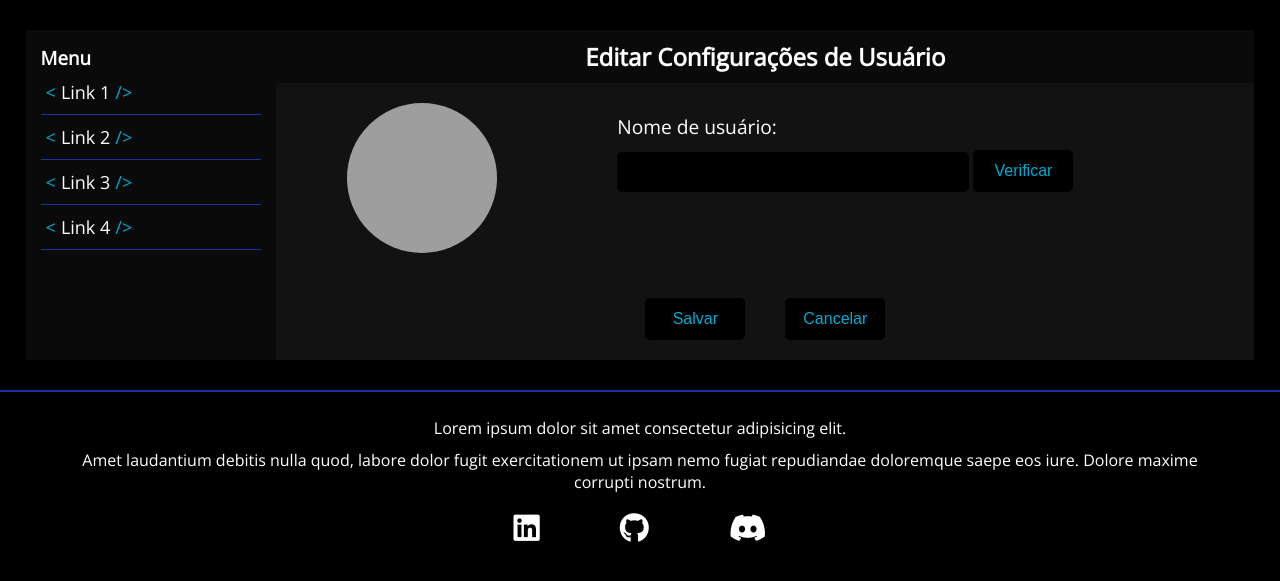
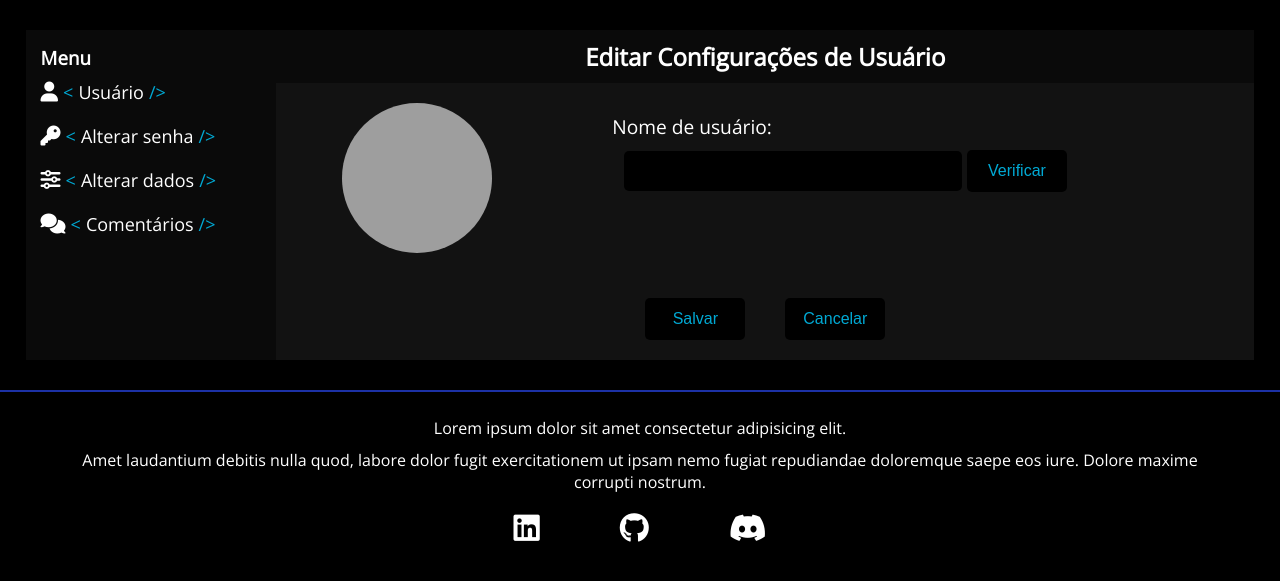
Before and after one commit to LuannaDiStefani/CodeGuide, a PHP site: page /edit-profile.html in a window 1280 px wide. Shown: the part 70-651 px from the top of the page. Run offline with PHP 8.4, Linux system fonts and the light colour scheme; some libraries are stand-ins or nearby versions; grey boxes are pictures that could not be loaded.

Commit message:
Painel de configurações atualizado

```diff
--- a/public/css/edit-profile.css
+++ b/public/css/edit-profile.css
@@ -1,51 +1,238 @@
-section.edit-profile{
+section.admin-panel{
     margin-top: 100px;
 }
 
-section.edit-profile .container{
+section.admin-panel .container{
     margin-bottom: 30px;
     display: flex;
     padding: 0 2%;
 }
 
-section.edit-profile .edit-profile-menu{
+.edit-field-title{
+    background: rgb(10, 10, 10);
+    text-align: center;
+    padding: 10px 0;
+}
+
+ .admin-menu{
     background: rgb(10, 10, 10);
     padding: 15px;
     width: 25%;
-    min-width: 200px;
+    min-width: 220px;
 }
 
-.edit-profile-menu ul li{
+.admin-menu ul li{
+    position: relative;
     font-size: 18px;
     padding: 10px 0;
-    border-bottom: 1px solid var(--color1);
 }
 
-.edit-profile-menu ul li a::before{
+.admin-menu ul li h4{
+    cursor: pointer;
+}
+
+.admin-menu ul li a span::before{
     content: '<';
     padding: 0 5px;
     color: var(--color6);
 }
 
-.edit-profile-menu ul li a::after{
+.admin-menu ul li a span::after{
     content: '/>';
     padding: 0 5px;
     color: var(--color6);
 }
 
 
-.edit-profile-menu ul li a{
+.admin-menu ul li a{
     color: white;
+    transition: all 0.5s ease-in-out;
 }
 
-section.edit-profile .edit-profile-container{
+.admin-menu ul li::before{
+    content: '';
+    position: absolute;
+    bottom: 0;
+    left: 0;
+    width: 0;
+    height: 2px;
+    background: var(--color6);
+    transition: all 0.8s ease;
+}
+
+.admin-menu ul li:hover::before{
     width: 100%;
 }
 
-.edit-field-title{
-    background: rgb(10, 10, 10);
+.admin-menu ul li a:hover{
+    color: var(--color6);
+}
+
+.admin-menu ul li a i{
+    font-size: 20px;
+}
+
+/* Responsividade Menu Admin */
+@media screen and (max-width: 595px) {
+    section.admin-panel .container{
+        flex-direction: column;
+    }
+
+    .admin-menu{
+        width: 100%;
+    }
+
+    .admin-menu ul{
+        display: flex;
+        justify-content: space-around;
+    }
+
+    .admin-menu ul li{
+        text-align: center;
+        border: none;
+    }
+
+    .admin-menu ul li span{
+        display: none;
+    }
+
+    .admin-menu ul li a i{
+        font-size: 3rem;
+    }
+
+
+}
+
+.admin-container{
+    width: 100%;
+}
+
+ .edit-field-user{
+    background: rgba(18, 18, 18, 1);
+    display: flex;
+    max-width: 100%;
+    justify-content: space-around;
+    padding: 20px 0;
+}
+
+
+ .edit-field-user-submit{
+    background: rgba(18, 18, 18, 1);
+    display: flex;
+    padding: 20px;
+    justify-content: center;
+    gap: 40px;
+}
+
+.form-course{
+    width: 100%;
+    padding: 0 20px;
+}
+
+.form-course div{
+    padding: 10px 0;
+}
+
+.form-course .input-course{
+    width: 100%;
+    background: var(--black);
+    font-weight: bold;
+    color: var(--white);
+    padding: 10px 20px;
+    outline: none;
+    border: none;
+    height: 40px;
+    font-family: 'Courier New', Courier, monospace;
+    font-size: 1rem;
+    border-radius: 5px;
+    transition: all 0.5s ease-in-out;
+}
+
+.form-course .input-course:focus{
+    border: 1px solid var(--color6);
+}
+
+.form-course textarea{
+    width: 100%;
+    background: var(--black);
+    font-weight: bold;
+    color: var(--white);
+    padding: 10px 20px;
+    outline: none;
+    border: none;
+    font-family: 'Courier New', Courier, monospace;
+    font-size: 1rem;
+    border-radius: 5px;
+    transition: all 0.5s ease-in-out;
+}
+
+.form-course textarea:focus{
+    border: 1px solid var(--color6);
+}
+
+.form-course .pago{
+    font-size: 1.1rem;
+}
+
+
+.form-course .pago input{
+    width: 30px;
+    background-color: #eee;
+    height: 30px;
+    accent-color: var(--color1);
+}
+
+.form-course .options{
+    color: var(--white);
+    border: 1px solid var(--white);
+    outline: none;
+    width: 100%;
+    background: rgba(0, 0, 0, 1);
+    height: 35px;
+    padding: 20px;
+    font-size: 18px;
+    transition: all 0.3s ease-in-out;
+    -webkit-appearance: none;
+    -moz-appearance: none;
+    text-indent: 1px;
+    text-overflow: '';
+}
+
+.form-course .options:focus{
+    border: 1px solid var(--color6);
+}
+
+.form-course .img-preview{
+    width: 40%;
+    max-width: 250px;
+}
+
+.form-course .img-preview img{
+    width: 100%;
+}
+
+.form-course #upload-button{
+    display: none;
+}
+
+.form-course .upload-button-container{
+    background: rgba(10, 10, 10, 1);
+    padding: 10px;
+    width: 100%;
+    max-width: 250px;
     text-align: center;
-    padding: 10px 0;
+    border-radius: 7px;
+    transition: all 0.3s ease-in;
+}
+
+.form-course .upload-button-container label{
+    font-size: 20px;
+    cursor: pointer;
+}
+
+.form-course .upload-button-container:hover{
+    background: var(--color4);
+    cursor: pointer;
 }
 
 section.edit-profile .edit-field-user{
@@ -57,11 +244,14 @@ section.edit-profile .edit-field-user{
 }
 
 .edit-user-picture{
-    padding: 0 20px;
+    position: relative;
+    padding: 0 10px;
+    transition: all 0.4s ease-in-out;
 }
 
 .edit-user-picture img{
     width: 150px;
+    cursor: pointer;
     height: 150px;
     border-radius: 100%;
     background-position: center;
@@ -70,29 +260,35 @@ section.edit-profile .edit-field-user{
     transition: all 0.4s ease-in-out;
 }
 
-.edit-user-picture{
-    position: relative;
-    transition: all 0.4s ease-in-out;
+.edit-user-picture span{
+    position: absolute;
+    top: 50%;
+    width: 70%;
+    left: 50%;
+    transform: translate(-50%, -50%);
+    cursor: pointer;
+    background: rgba(0, 0, 0, 0.7);
+    border-radius: 10px;
+    text-align: center;
+    padding: 10px 5px;
+    opacity: 0;
 }
 
-.edit-user-picture span{
-    cursor: pointer;
-    position: absolute;
-    background: rgba(0, 0, 0, 0.5);
-    top: 50%;
-    left: 50%;
-    font-size: 18px;
-    border-radius: 10px;
-    text-align: center;
-    padding: 10px;
-    color: var(--color6);
-    opacity: 1 !important;
-    transform: translate(-50%, -50%);
+.edit-user-picture span i{
+    font-size: 22px;
 }
-
 
 .edit-username{
     width: 60%;
+}
+
+.edit-username-form{
+    max-width: 100%;
+    padding: 0 2%;
+    display: flex;
+    flex-wrap: wrap;
+    gap: 5px;
+    align-items: center;
 }
 
 
@@ -127,3 +323,118 @@ section.edit-profile .edit-field-user-submit{
 .edit-username #change-username:focus{
     border: 1px solid var(--color6);
 }
+
+/* Upload Image preview */
+.upload-button{
+    display: none;
+}
+
+/* Responsividade Username-Field */
+@media screen and (max-width: 768px) {
+    .edit-username #change-username{
+        width: 95%;
+    }
+}
+
+/* Model */
+.model-container{
+    position: fixed;
+    display: flex;
+    align-items: center;
+    justify-content: center;
+    min-height: 99vh;
+    width: 99vw;
+    top: 0;
+    left: 0;
+    transition: all 0.5s ease-in-out;
+    transform: scale(0);
+  }
+
+  .model{
+    display: flex;
+    align-items: center;
+    flex-direction: column;
+    height: 450px;
+    max-width: 450px;
+    overflow-y: auto;
+    margin: 0 10px;
+    padding: 20px;
+    color: white;
+    text-align: center;
+    background-color: rgba(0, 0, 0, 0.8);
+    border: 2px solid var(--color2);
+    backdrop-filter: blur(7px);
+    position: relative;
+  }
+
+  .model button{
+    height: 35px;
+    width: 120px;
+    background: #333;
+    color: #fff;
+    outline: none;
+    border: none;
+    border-radius: 50px;
+    font-size: 17px;
+    cursor: pointer;
+    box-shadow: 0 5px 15px rgba(0, 0, 0, .3);
+  }
+
+  .model button:hover{
+    opacity: .9 ;
+  }
+
+  .model .close-button{
+    position: absolute;
+    top: 15px;
+    right: 15px;
+    font-size: 20px;
+    cursor: pointer;
+    transition: all 0.3s ease-in;
+  }
+
+  .model .close-button:hover{
+    color: var(--color6);
+  }
+
+
+/* Upload Image */
+.img-preview{
+    width: 90%;
+    margin: 0 auto;
+    max-width: 250px;
+    padding: 10px;
+}
+
+.img-preview img{
+    width: 100%;
+}
+
+#upload-button{
+    display: none;
+}
+
+.upload-button-container{
+    margin-bottom: 10px;
+    background: rgba(10, 10, 10, 1);
+    padding: 10px;
+    width: 100%;
+    max-width: 250px;
+    text-align: center;
+    border-radius: 7px;
+    transition: all 0.3s ease-in;
+}
+
+.upload-button-container label{
+    font-size: 18px;
+    cursor: pointer;
+}
+
+.upload-button-container:hover{
+    background: var(--color4);
+    cursor: pointer;
+}
+
+.file-name{
+    word-wrap: break-word;
+}
--- a/public/edit-profile.html
+++ b/public/edit-profile.html
@@ -98,40 +98,68 @@
     </div>
 
     <main>
-        <section class="edit-profile">
+        <section class="admin-panel">
             <div class="container">
-                <div class="edit-profile-menu">
+                <div class="admin-menu">
                     <h3>Menu</h3>
                     <ul>
-                        <li><a href="">Link 1</a></li>
-                        <li><a href="">Link 2</a></li>
-                        <li><a href="">Link 3</a></li>
-                        <li><a href="">Link 4</a></li>
+                        <li><a class="target-edit-field" target="1" href=""><i class="fa-solid fa-user" title="Usuário"></i><span>Usuário</span></a></li>
+                        <li><a class="target-edit-field" target="2" href=""><i class="fa-solid fa-key" title="Alterar senha"></i><span>Alterar senha</span></a></li>
+                        <li><a class="target-edit-field" target="3" href=""><i class="fa-solid fa-sliders" title="Alterar dados"></i><span>Alterar dados</span></a></li>
+                        <li><a class="target-edit-field" target="1" href=""><i class="fa-solid fa-comments" title="Comentários"></i><span>Comentários</span></a></li>
                     </ul>
-
                 </div>
-                <div class="edit-profile-container">
-                    <div class="edit-field">
+                <div class="admin-container">
+                    <div class="edit-field target1">
                         <div class="edit-field-title"><h2>Editar Configurações de Usuário</h2></div>
                         <div class="edit-field-user">
                             <div class="edit-user-picture">
                                 <img src="../source/alberto.png">
+                                <span class="open-model">
+                                    <i class="fa-solid fa-image"></i>
+                                    <p><kbd>Escolha uma foto</kbd></p>
+                                </span>
+                            </div>
+                            <div class="model-container">
+                                <div class="model">
+                                    <div>
+                                        <h2>Alterar Foto de perfil</h2>
+                                        <div class="upload">
+                                            <div class="img-preview">
+                                                <img src="../source/alberto.png" id="choosen-img" class="choosen-img" alt="Preview">
+                                                <span id="file-name" class="file-name">Nome do Arquivo</span>
+                                            </div>
+                                            <div class="upload-button-container">
+                                                <input type="file" name="imgcurso" id="upload-button" class="upload-button" accept="image/*">
+                                                <label for="upload-button"><i class="fa-solid fa-image"></i> Escolha uma foto</label>
+                                            </div>
+                                        </div>
+                                    </div>
+                                    <div>
+                                        <button>Ok</button>
+                                        <button>Cancel</button>
+                                    </div>
+                                    <i class="fa-solid fa-xmark close-button"></i>
+                                </div>
                             </div>
                             <div class="edit-username">
                                 <p>Nome de usuário:</p>
-                                <input type="text" name="change-username" id="change-username">
-                                <input type="submit" id="verify-username" class="btn-1" value="Verificar">
+                                <div class="edit-username-form">
+                                    <input type="text" name="change-username" id="change-username">
+                                    <input type="submit" id="verify-username" class="btn-1" value="Verificar">
+                                </div>
                             </div>
                         </div>
                     </div>
-                    <div class="edit-field">
+                    <div class="edit-field target2">
                         <div class="edit-field-data">
-                            <div class="form-password">
-
+                            <div class="teste">
+                                1234
                             </div>
                         </div>
                     </div>
-                    <div class="edit-field">
+                    <div class="edit-field target3">
+                        Lorem ipsum dolor sit, amet consectetur adipisicing elit. Qui esse nostrum accusantium aliquid totam tempora ut quod earum recusandae fugit quasi et voluptatum neque, dolorum natus a quis itaque? Veniam?
 
                     </div>
 
--- a/public/js/main.js
+++ b/public/js/main.js
@@ -147,7 +147,7 @@ $(categoryButton).click(function () {
 });
 
 //Página de Perfil - Adicionar Stack
-$(".add-stack").click(function () {
+$(".open-model").click(function () {
   $(".model-container").css("transform", "scale(1)");
   setTimeout(function () {
     $(".model-container").css("background", "rgba(0, 0, 0, 0.8)");
@@ -177,11 +177,15 @@ function cor() {
 $(".edit-user-picture").hover(
   function () {
     $(".edit-user-picture img").css("opacity", "0.3");
-    $(this).append($("<span>Editar Imagem</span>"));
+    $(".edit-user-picture span").fadeTo(100, 0.15, function () {
+      $(this).css("opacity", "1");
+    });
   },
   function () {
-    $(this).find("span").last().remove();
     $(".edit-user-picture img").css("opacity", "1");
+    $(".edit-user-picture span").fadeTo(100, 0.15, function () {
+      $(this).css("opacity", "0");
+    });
   }
 );
 
--- a/public/profile.html
+++ b/public/profile.html
@@ -154,7 +154,7 @@
                                 <i class="fa-brands fa-html5"></i>
                                 <i class="fa-brands fa-html5"></i>
                                 <i class="fa-brands fa-html5"></i>
-                                <i class="fa-regular fa-square-plus add-stack"></i>
+                                <i class="fa-regular fa-square-plus open-model"></i>
                             </div>
                             <div class="model-container">
                                 <div class="model">
```
Also changed, not shown: public/css/admin.css (+25 -3 lines).
